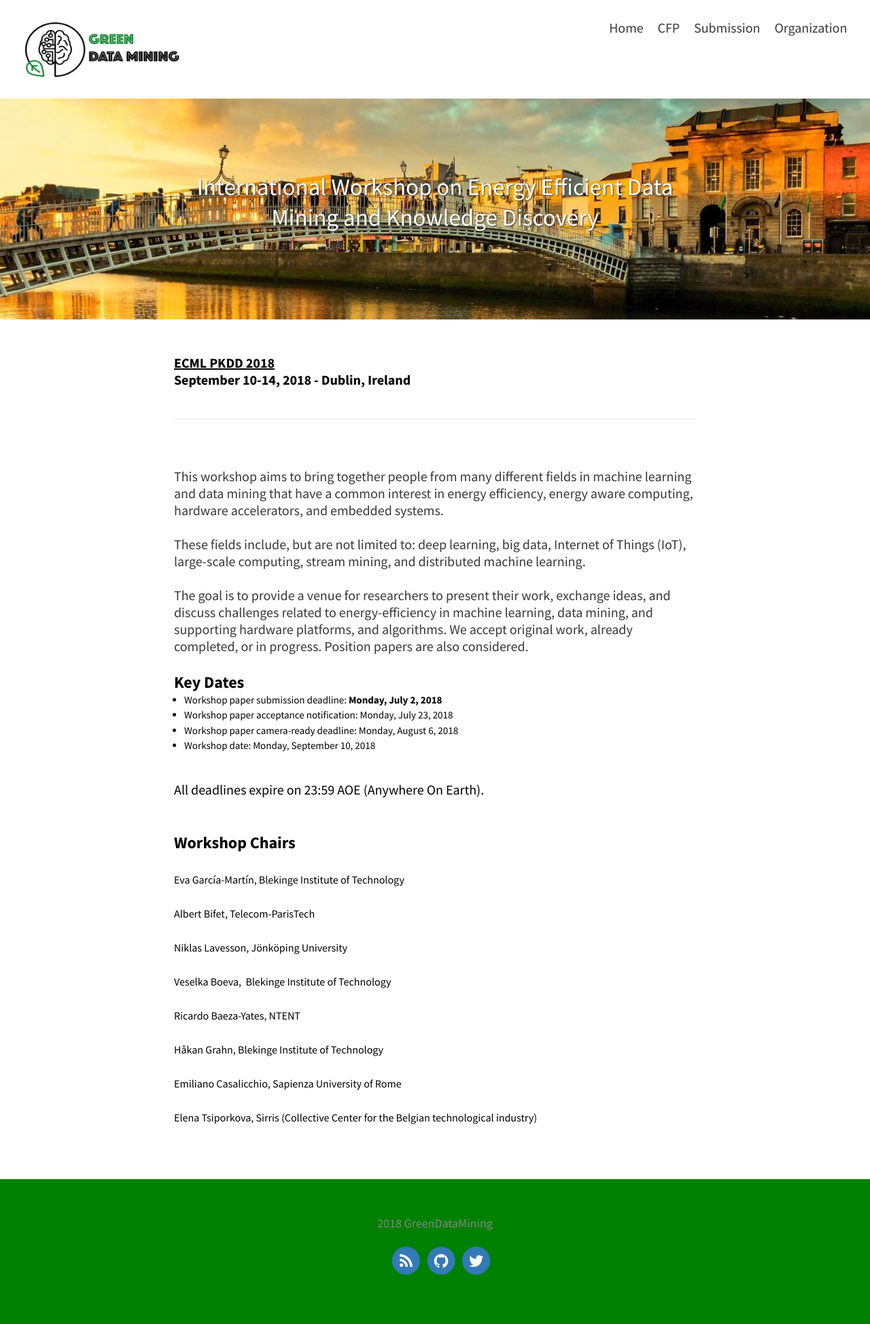
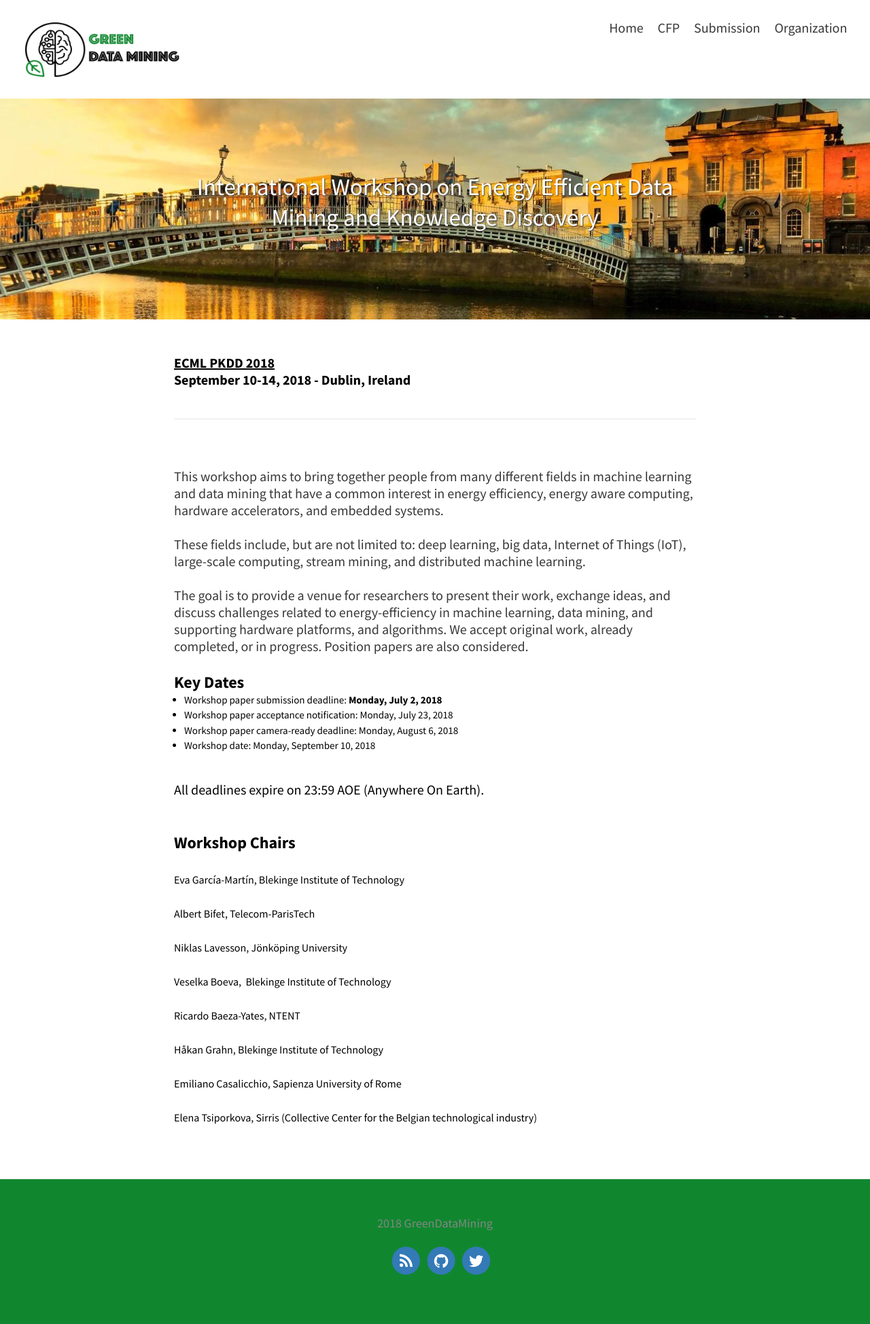
Before and after one commit to greendatamining/greendatamining18, a Jekyll site: the page built from index.html, in a window 1280 px wide. Shown: the whole page at 68% size. Built offline with Jekyll 4.4.1, drawn with Linux system fonts in a browser that asks for light colours; the list of posts is cut into pages by our own code.

Commit message:
Correct color footer

```diff
--- a/_sass/includes/_footer.scss
+++ b/_sass/includes/_footer.scss
@@ -4,7 +4,7 @@
     text-align: center;
     width: 100%;
     color: lighten($text-color, 30%);
-    background-color: green;
+    background-color: #10872F;
     font-size: 0.9em;
 
     .footer-icons {
```
